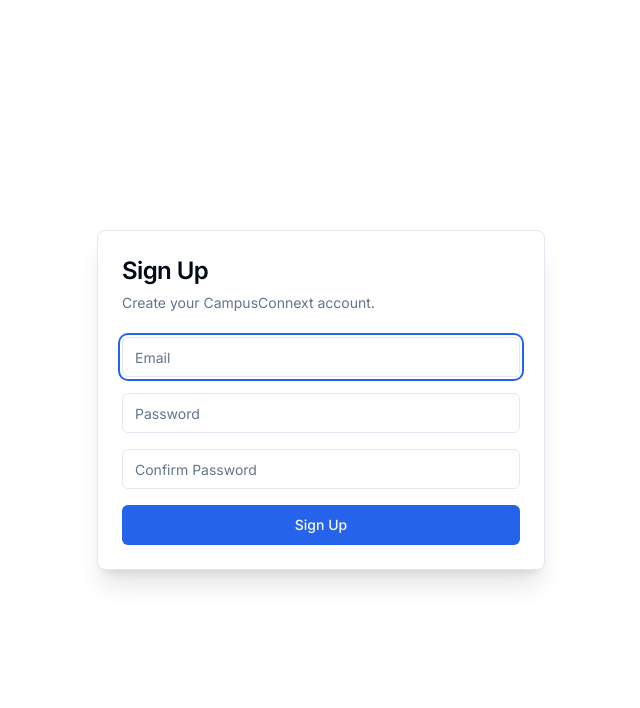
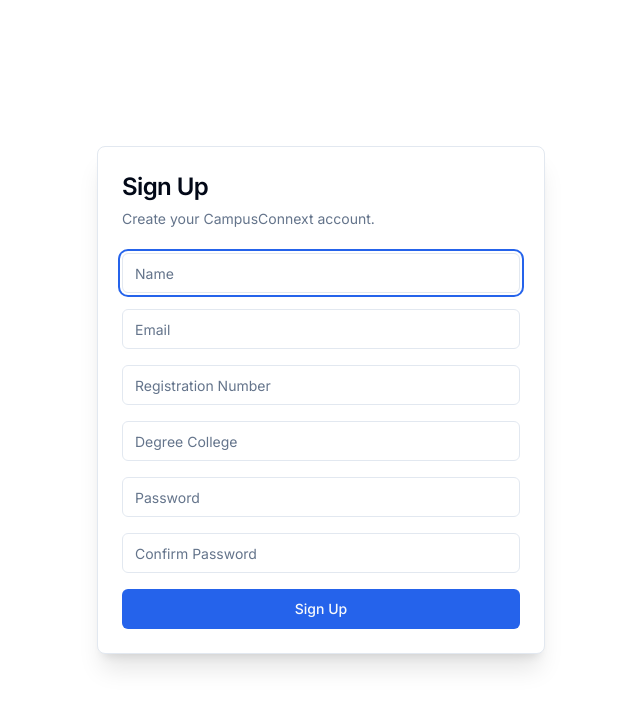
Before and after one commit to therev2/Unyt, a Next.js app in the folder website/: page /signup in a window 1280 px wide. Shown: the top 708 px of the page, without its empty margins (319-959 px from the left). Built offline with nearby package versions, Linux system fonts and the light colour scheme.

Commit message:
signup page changes

```diff
--- a/website/app/signup/page.tsx
+++ b/website/app/signup/page.tsx
@@ -8,14 +8,17 @@ import { useState } from "react"
 
 export default function SignupPage() {
   const router = useRouter();
+  const [registrationNumber, setRegistrationNumber] = useState("");
+  const [name, setName] = useState("");
   const [email, setEmail] = useState("");
+  const [degreeCollege, setDegreeCollege] = useState("");
   const [password, setPassword] = useState("");
   const [confirmPassword, setConfirmPassword] = useState("");
   const [error, setError] = useState("");
 
   function handleSignup(e: React.FormEvent) {
     e.preventDefault();
-    if (!email || !password || !confirmPassword) {
+    if (!registrationNumber || !name || !email || !degreeCollege || !password || !confirmPassword) {
       setError("Please fill in all fields.");
       return;
     }
@@ -37,11 +40,32 @@ export default function SignupPage() {
         <CardContent>
           <form className="flex flex-col gap-4" onSubmit={handleSignup}>
             <Input
+              type="text"
+              placeholder="Name"
+              value={name}
+              onChange={e => setName(e.target.value)}
+              autoFocus
+              required
+            />
+            <Input
               type="email"
               placeholder="Email"
               value={email}
               onChange={e => setEmail(e.target.value)}
-              autoFocus
+              required
+            />
+            <Input
+              type="text"
+              placeholder="Registration Number"
+              value={registrationNumber}
+              onChange={e => setRegistrationNumber(e.target.value)}
+              required
+            />
+            <Input
+              type="text"
+              placeholder="Degree College"
+              value={degreeCollege}
+              onChange={e => setDegreeCollege(e.target.value)}
               required
             />
             <Input
```
Also changed, not shown: 1 other file (tests, documents, lock files or other folders).
